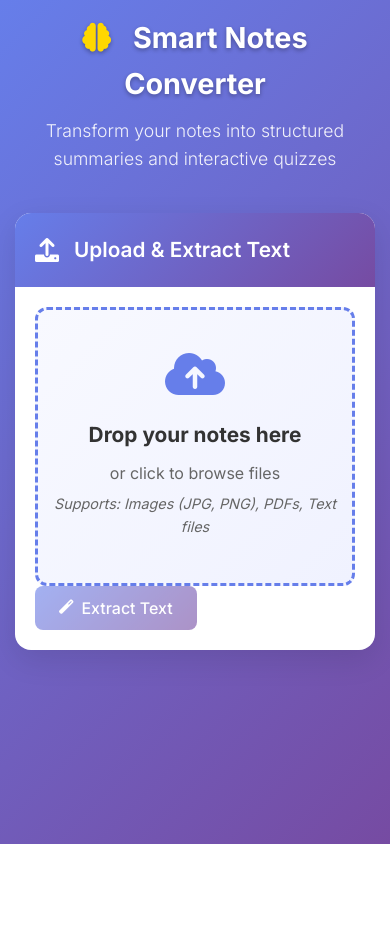
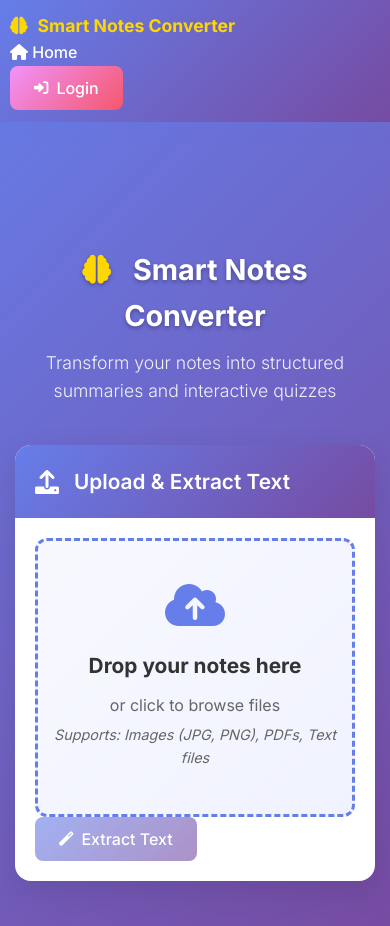
Before and after one commit to Sandeep1111able/smartnotesconverter, a website: page public/index.html in a window 390 px wide. Before the commit the page ends 844 px from the top, so only its background shows below. Drawn offline with nearby package versions, Linux system fonts and the light colour scheme; no server answers.

Commit message:
Added nav bar and login

```diff
--- a/package.json
+++ b/package.json
@@ -16,7 +16,10 @@
     "cors": "^2.8.5",
     "dotenv": "^17.0.1",
     "express": "^5.1.0",
+    "express-session": "^1.18.1",
     "form-data": "^4.0.3",
-    "node-fetch": "^3.3.2"
+    "node-fetch": "^3.3.2",
+    "passport": "^0.7.0",
+    "passport-auth0": "^1.4.4"
   }
 }
--- a/public/index.html
+++ b/public/index.html
@@ -10,6 +10,24 @@
     <script src="https://cdnjs.cloudflare.com/ajax/libs/jspdf/2.5.1/jspdf.umd.min.js"></script>
 </head>
 <body>
+    <!-- Navigation Bar -->
+    <nav class="navbar">
+        <div class="navbar-brand">
+            <i class="fas fa-brain"></i> Smart Notes Converter
+        </div>
+        <ul class="navbar-links">
+            <li><a href="#" class="nav-link home-link"><i class="fas fa-home"></i> Home</a></li>
+        </ul>
+        <div class="navbar-actions">
+            <span id="navbar-user" style="display:none;"></span>
+            <button class="btn btn-secondary" id="loginBtn" style="display:none;">
+                <i class="fas fa-sign-in-alt"></i> Login
+            </button>
+            <button class="btn btn-primary" id="logoutBtn" style="display:none;">
+                <i class="fas fa-sign-out-alt"></i> Logout
+            </button>
+        </div>
+    </nav>
     <div class="container">
         <!-- Header -->
         <header class="header">
--- a/public/script.js
+++ b/public/script.js
@@ -912,5 +912,49 @@ function downloadSummaryAsPDF() {
     }
 }
 
-// Initialize application when DOM is loaded
-document.addEventListener('DOMContentLoaded', init);
+document.addEventListener('DOMContentLoaded', () => {
+    init();
+    setupNavbarAuth();
+});
+
+function setupNavbarAuth() {
+    const loginBtn = document.getElementById('loginBtn');
+    const logoutBtn = document.getElementById('logoutBtn');
+    const navbarUser = document.getElementById('navbar-user');
+    if (!loginBtn || !logoutBtn || !navbarUser) return;
+
+    // Fetch user info from backend
+    fetch('/user')
+        .then(res => res.json())
+        .then(data => {
+            if (data.user) {
+                // User is logged in
+                loginBtn.style.display = 'none';
+                logoutBtn.style.display = 'inline-flex';
+                navbarUser.style.display = 'inline-block';
+                // Show user name or email
+                navbarUser.textContent = data.user.displayName || data.user.nickname || (data.user.emails && data.user.emails[0]) || 'User';
+            } else {
+                // Not logged in
+                loginBtn.style.display = 'inline-flex';
+                logoutBtn.style.display = 'none';
+                navbarUser.style.display = 'none';
+                navbarUser.textContent = '';
+            }
+        })
+        .catch(() => {
+            loginBtn.style.display = 'inline-flex';
+            logoutBtn.style.display = 'none';
+            navbarUser.style.display = 'none';
+            navbarUser.textContent = '';
+        });
+
+    // Login button click
+    loginBtn.addEventListener('click', () => {
+        window.location.href = '/login';
+    });
+    // Logout button click
+    logoutBtn.addEventListener('click', () => {
+        window.location.href = '/logout';
+    });
+}
--- a/public/style.css
+++ b/public/style.css
@@ -17,6 +17,7 @@ body {
     max-width: 1200px;
     margin: 0 auto;
     padding: 20px;
+    margin-top: 90px;
 }
 
 /* Header Styles */
@@ -514,10 +515,73 @@ body {
     box-shadow: 0 8px 20px rgba(40, 167, 69, 0.4);
 }
 
+/* Navigation Bar Styles */
+.navbar {
+    width: 100%;
+    background: linear-gradient(135deg, #667eea 0%, #764ba2 100%);
+    color: white;
+    display: flex;
+    align-items: center;
+    justify-content: space-between;
+    padding: 16px 32px;
+    box-shadow: 0 4px 16px rgba(102, 126, 234, 0.12);
+    font-family: 'Inter', sans-serif;
+    position: sticky;
+    top: 0;
+    z-index: 100;
+}
+
+.navbar-brand {
+    font-size: 1.3rem;
+    font-weight: 700;
+    display: flex;
+    align-items: center;
+    gap: 10px;
+    color: #ffd700;
+}
+
+.navbar-links {
+    list-style: none;
+    display: flex;
+    align-items: center;
+    gap: 18px;
+    margin: 0;
+    padding: 0;
+}
+
+.navbar-links .nav-link {
+    color: #fff;
+    text-decoration: none;
+    font-weight: 500;
+    font-size: 1rem;
+    transition: color 0.2s;
+}
+
+.navbar-links .nav-link:hover {
+    color: #ffd700;
+}
+
+.navbar-actions {
+    display: flex;
+    align-items: center;
+    gap: 12px;
+}
+
+#navbar-user {
+    font-weight: 500;
+    color: #fff;
+    margin-right: 10px;
+    background: rgba(255,255,255,0.08);
+    padding: 6px 14px;
+    border-radius: 16px;
+    font-size: 1rem;
+}
+
 /* Responsive Design */
 @media (max-width: 768px) {
     .container {
         padding: 15px;
+        margin-top: 110px;
     }
 
     .header h1 {
@@ -554,6 +618,21 @@ body {
         flex-direction: column;
         gap: 10px;
     }
+
+    .navbar {
+        flex-direction: column;
+        align-items: flex-start;
+        padding: 12px 10px;
+    }
+    .navbar-brand {
+        font-size: 1.1rem;
+    }
+    .navbar-links {
+        gap: 10px;
+    }
+    .navbar-actions {
+        gap: 8px;
+    }
 }
 
 @media (max-width: 480px) {
```
Also changed, not shown: server.js (+81 -0 lines), 1 other file.
